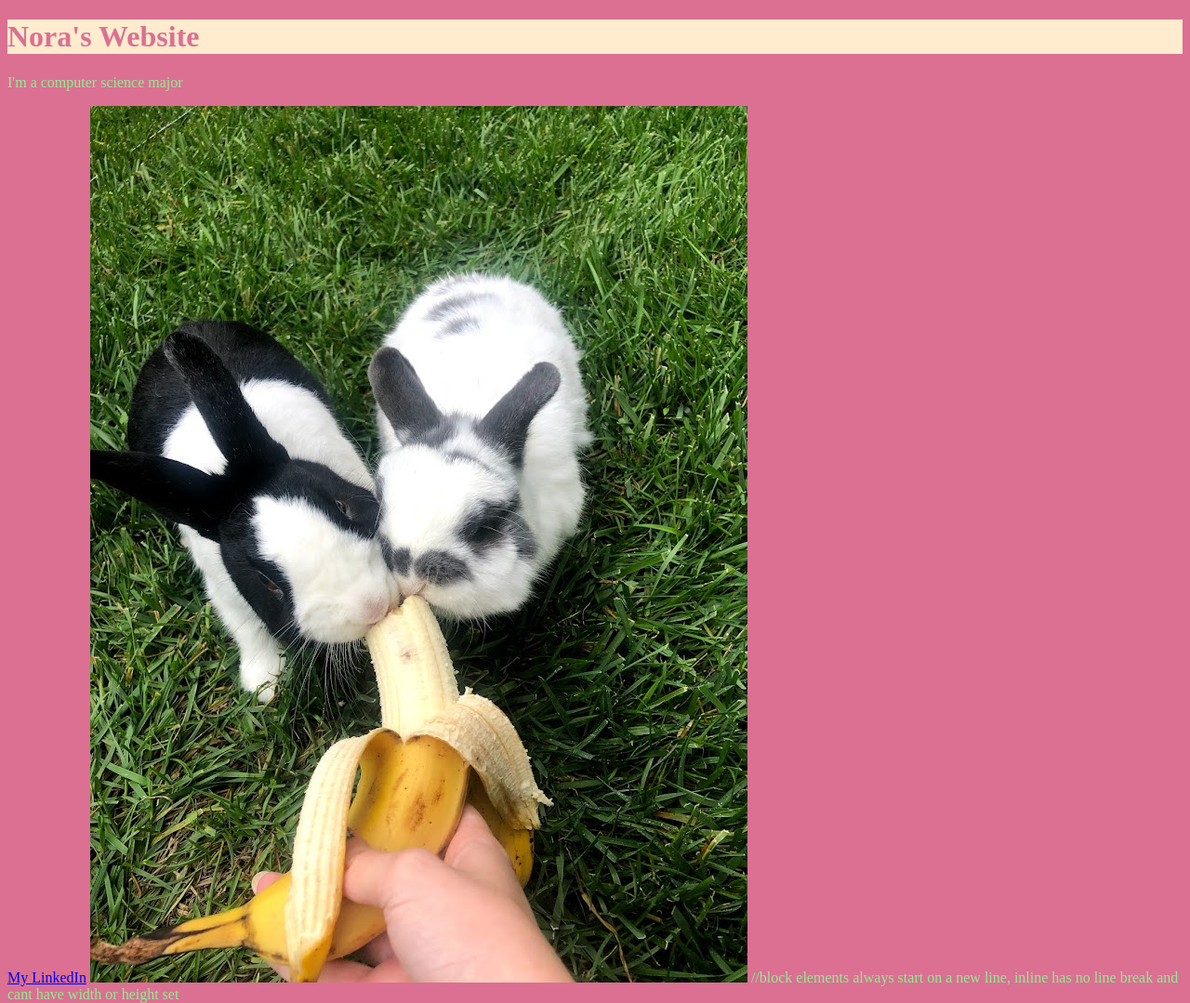
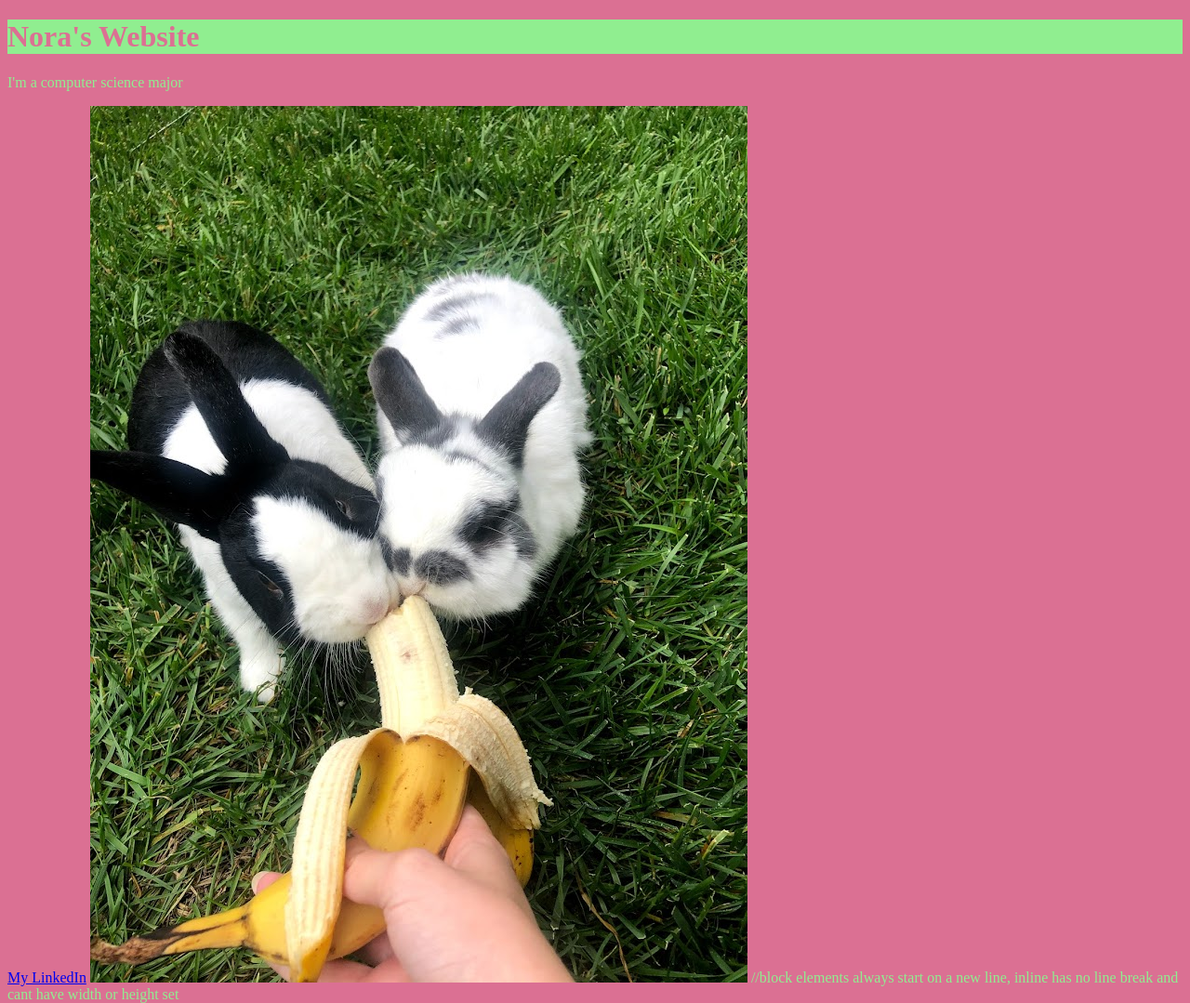
Before and after one commit to n-bakken/my-website-gdsc, a plain HTML site: page index.html in a window 1280 px wide. Shown: the whole page at 93% size. Drawn offline with Linux system fonts and the light colour scheme.

Commit message:
fixed header bg color

```diff
--- a/index.html
+++ b/index.html
@@ -5,7 +5,7 @@
     <link rel="stylesheet" href="styles.css">
 </head>
 <body>
-    <h1 class="bg">Nora's Website</h1>
+    <h1>Nora's Website</h1>
     <p>I'm a computer science major</p>
     <a href="https://www.linkedin.com/in/norabakken/">My LinkedIn</a>
     <img src="picture of buni.jpg" alt="buni">
```
